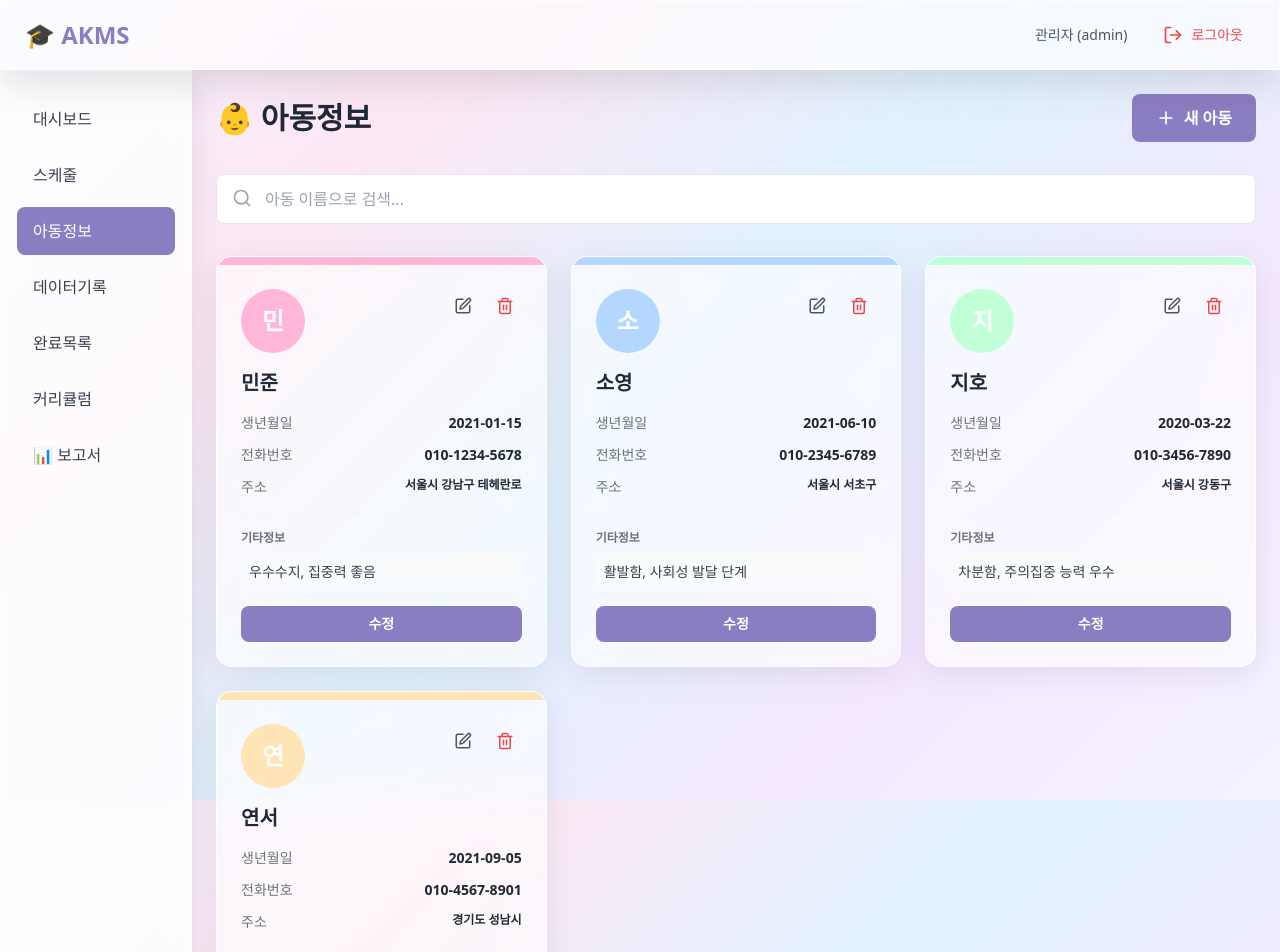
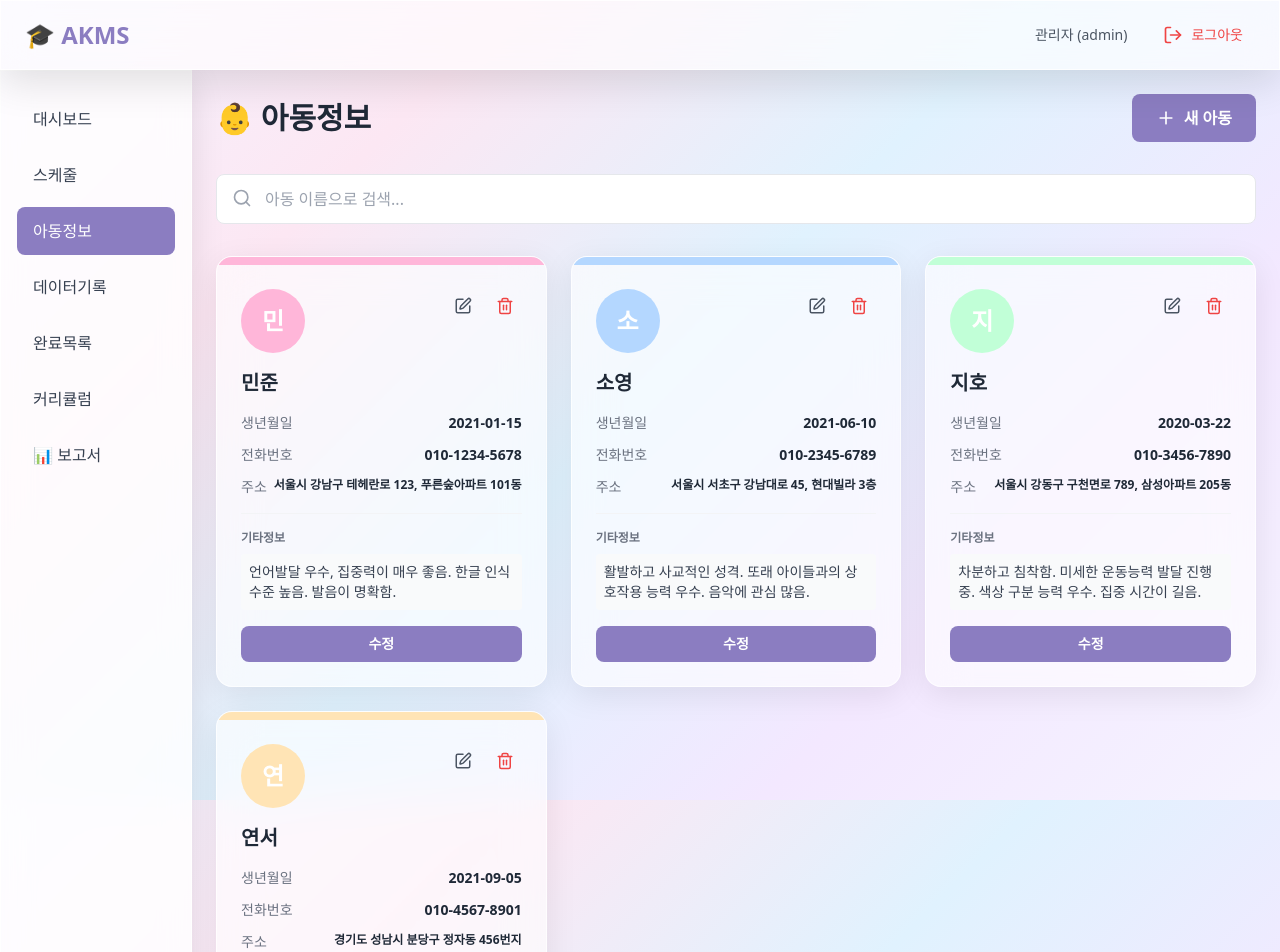
Before and after one commit to jitnet57/kinder-management, a React (Vite) app in the folder frontend/: page /children in a window 1280 px wide. Shown: the top 952 px of the page. Built offline with nearby package versions, Linux system fonts and the light colour scheme.

Commit message:
Add detailed individual mock data for each child
- Expanded addresses with building/apartment details
- Enhanced notes with specific developmental observations
- Created unique characteristics for each child based on ABA assessment

```diff
--- a/frontend/src/pages/Children.tsx
+++ b/frontend/src/pages/Children.tsx
@@ -20,8 +20,8 @@ const MOCK_CHILDREN: Child[] = [
     name: '민준',
     birthDate: '2021-01-15',
     phone: '010-1234-5678',
-    address: '서울시 강남구 테헤란로',
-    notes: '우수수지, 집중력 좋음',
+    address: '서울시 강남구 테헤란로 123, 푸른숲아파트 101동',
+    notes: '언어발달 우수, 집중력이 매우 좋음. 한글 인식 수준 높음. 발음이 명확함.',
     color: '#FFB6D9',
     photo: null,
   },
@@ -30,8 +30,8 @@ const MOCK_CHILDREN: Child[] = [
     name: '소영',
     birthDate: '2021-06-10',
     phone: '010-2345-6789',
-    address: '서울시 서초구',
-    notes: '활발함, 사회성 발달 단계',
+    address: '서울시 서초구 강남대로 45, 현대빌라 3층',
+    notes: '활발하고 사교적인 성격. 또래 아이들과의 상호작용 능력 우수. 음악에 관심 많음.',
     color: '#B4D7FF',
     photo: null,
   },
@@ -40,8 +40,8 @@ const MOCK_CHILDREN: Child[] = [
     name: '지호',
     birthDate: '2020-03-22',
     phone: '010-3456-7890',
-    address: '서울시 강동구',
-    notes: '차분함, 주의집중 능력 우수',
+    address: '서울시 강동구 구천면로 789, 삼성아파트 205동',
+    notes: '차분하고 침착함. 미세한 운동능력 발달 진행 중. 색상 구분 능력 우수. 집중 시간이 길음.',
     color: '#C1FFD7',
     photo: null,
   },
@@ -50,8 +50,8 @@ const MOCK_CHILDREN: Child[] = [
     name: '연서',
     birthDate: '2021-09-05',
     phone: '010-4567-8901',
-    address: '경기도 성남시',
-    notes: '긍정적 태도, 학습 의욕 높음',
+    address: '경기도 성남시 분당구 정자동 456번지',
+    notes: '긍정적이고 밝은 성격. 새로운 것을 배우려는 의욕이 높음. 또래보다 발달 상황 빠름.',
     color: '#FFE4B5',
     photo: null,
   },
```
